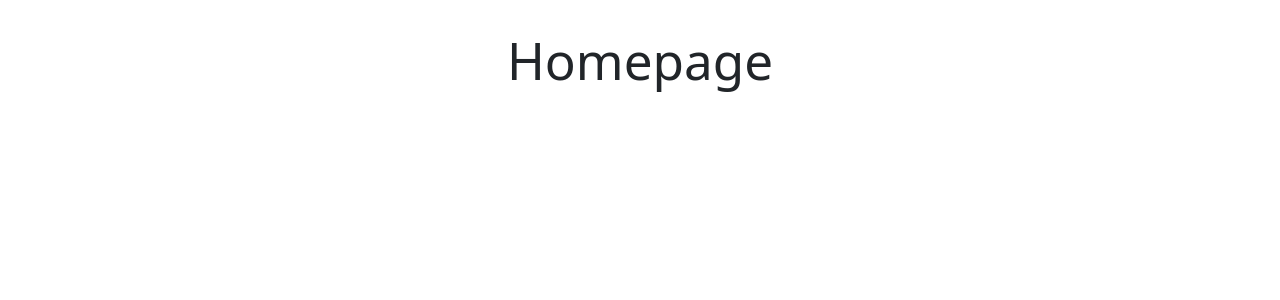
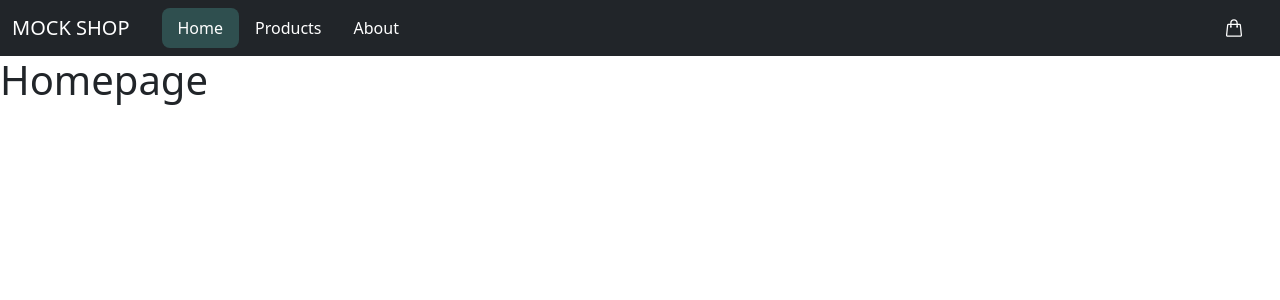
Before and after one commit to bousefsl/mock-shop, a React (Vite) app: page / in a window 1280 px wide. Shown: the top 300 px of the page. Built offline with nearby package versions, Linux system fonts and the light colour scheme.

Commit message:
created navbar

```diff
--- a/src/App.tsx
+++ b/src/App.tsx
@@ -6,6 +6,7 @@ import Home from "./pages/Home";
 import ProductsList from "./pages/ProductsList";
 import Product from "./pages/Product";
 import Basket from "./pages/Basket";
+import About from "./pages/About";
 
 
 //Create the page router
@@ -14,6 +15,7 @@ const router = createBrowserRouter(
     <Route path="/" element={ <RootLayout /> }>
       <Route index element={ <Home /> }></Route>
       <Route path="products" element={ <ProductsList /> }></Route>
+      <Route path="about" element={ <About /> }></Route>
       <Route path="item" element={ <Product /> }></Route>
       <Route path="basket" element={ <Basket /> }></Route>
     </Route>
--- /dev/null
+++ b/src/assets/scss/_navbar.scss
@@ -0,0 +1,48 @@
+.navbar {
+    color: white;
+
+    & > .container-fluid {
+        justify-content: unset;
+    }
+
+    & .navbar-brand {
+        text-transform: uppercase; color: white;  margin-right: 2rem;
+    }
+
+    & .navbar-toggler {
+        color: white; margin-right: 1rem;
+    }
+
+    & .navbar-collapse {
+        margin-top: 1rem;
+
+        @media (min-width:992px) {
+            margin-top: 0;
+        }
+    }
+
+    & .navbar-nav {
+        & .nav-item {
+            & .nav-link {
+                color: white; padding-left: 1rem; padding-right: 1rem;
+
+                &.active {
+                    background-color: darkslategrey; border-radius: 0.5rem;
+                }
+            }
+        }
+    }
+
+    & .basket-btn {
+        position: absolute; right: 1rem; top: 0.25rem;
+
+        & .dropdown-toggle {
+            color: white; background-color: transparent; padding-bottom: 1rem;
+
+            & .basket-icon {display: block; color: white; width:1.25rem; height: 1.25rem;}
+
+            &:after {display: none;}
+        }
+    }
+
+}
--- a/src/assets/scss/bootstrap-theme.scss
+++ b/src/assets/scss/bootstrap-theme.scss
@@ -1,75 +1,22 @@
-:root {
-    font-family: Inter, system-ui, Avenir, Helvetica, Arial, sans-serif;
-    line-height: 1.5;
-    font-weight: 400;
-
-    color-scheme: light dark;
-    color: rgba(255, 255, 255, 0.87);
-    background-color: #242424;
-
-    font-synthesis: none;
-    text-rendering: optimizeLegibility;
-    -webkit-font-smoothing: antialiased;
-    -moz-osx-font-smoothing: grayscale;
-  }
-
-  #root {
-    max-width: 1280px;
-    margin: 0 auto;
-    padding: 2rem;
-    text-align: center;
-  }
-
-
-  a {
-    font-weight: 500;
-    color: #646cff;
-    text-decoration: inherit;
-  }
-  a:hover {
-    color: #535bf2;
-  }
+@import '_navbar';
 
   body {
     margin: 0;
-    display: flex;
     min-width: 320px;
     min-height: 100vh;
-  }
-
-  h1 {
-    font-size: 3.2em;
-    line-height: 1.1;
+    font-family: 'Roboto' sans-serif;
   }
 
   button {
     border-radius: 8px;
     border: 1px solid transparent;
-    padding: 0.6em 1.2em;
+    padding: 0.6rem 1.2rem;
     font-size: 1em;
     font-weight: 500;
     font-family: inherit;
-    background-color: #1a1a1a;
     cursor: pointer;
     transition: border-color 0.25s;
   }
   button:hover {
     border-color: #646cff;
   }
-  button:focus,
-  button:focus-visible {
-    outline: 4px auto -webkit-focus-ring-color;
-  }
-
-  @media (prefers-color-scheme: light) {
-    :root {
-      color: #213547;
-      background-color: #ffffff;
-    }
-    a:hover {
-      color: #747bff;
-    }
-    button {
-      background-color: #f9f9f9;
-    }
-  }
--- /dev/null
+++ b/src/components/Navbar.tsx
@@ -0,0 +1,50 @@
+import { Link, NavLink } from "react-router-dom";
+
+export default function Navbar() {
+  return (
+    <nav className="navbar navbar-expand-lg bg-dark">
+        <div className="container-fluid">
+
+
+
+
+            <button className="navbar-dark navbar-toggler" type="button" data-bs-toggle="collapse" data-bs-target="#navbarSupportedContent" aria-controls="navbarSupportedContent" aria-expanded="false" aria-label="Toggle navigation">
+                <span className="navbar-toggler-icon"></span>
+            </button>
+
+            <Link to='/' className="navbar-brand">Mock Shop</Link>
+
+            <div className="collapse navbar-collapse" id="navbarSupportedContent">
+                <ul className="navbar-nav me-auto mb-2 mb-lg-0">
+                    <li className="nav-item">
+                        <NavLink to='/' className="nav-link" aria-current="page">Home</NavLink>
+                    </li>
+                    <li className="nav-item">
+                        <NavLink to='/products' className="nav-link">Products</NavLink>
+                    </li>
+                    <li className="nav-item">
+                        <NavLink to='/about' className="nav-link">About</NavLink>
+                    </li>
+                </ul>
+            </div>
+
+            <div className="dropdown basket-btn">
+                    <button type="button" className="dropdown-toggle" data-bs-toggle="dropdown" aria-expanded="false" data-bs-auto-close="outside">
+                        <span className="basket-icon">
+                        <svg xmlns="http://www.w3.org/2000/svg" fill="none" viewBox="0 0 24 24" stroke-width="1.5" stroke="currentColor" className="">
+                            <path stroke-linecap="round" stroke-linejoin="round" d="M15.75 10.5V6a3.75 3.75 0 1 0-7.5 0v4.5m11.356-1.993 1.263 12c.07.665-.45 1.243-1.119 1.243H4.25a1.125 1.125 0 0 1-1.12-1.243l1.264-12A1.125 1.125 0 0 1 5.513 7.5h12.974c.576 0 1.059.435 1.119 1.007ZM8.625 10.5a.375.375 0 1 1-.75 0 .375.375 0 0 1 .75 0Zm7.5 0a.375.375 0 1 1-.75 0 .375.375 0 0 1 .75 0Z" />
+                        </svg>
+                        </span>
+                        <span className="visually-hidden">View Basket</span>
+                    </button>
+                    <div className="dropdown-menu dropdown-menu-end p-4">
+                        <p>Product List here</p>
+                        <Link to='/'>Go to Basket</Link>
+                    </div>
+                </div>
+
+        </div>
+
+    </nav>
+  )
+}
--- a/src/layouts/RootLayout.tsx
+++ b/src/layouts/RootLayout.tsx
@@ -1,8 +1,10 @@
 import { Outlet } from "react-router-dom";
+import Navbar from "../components/navbar";
 
 export default function RootLayout() {
   return (
     <div className="root-layout">
+        <Navbar />
         <main>
             <div className='main-container' aria-label='Main Content Area'>
                 <Outlet />
--- /dev/null
+++ b/src/pages/About.tsx
@@ -0,0 +1,7 @@
+export default function About() {
+  return (
+    <div className="about-us">
+      <h1>About Us Page</h1>
+    </div>
+  )
+}
```
